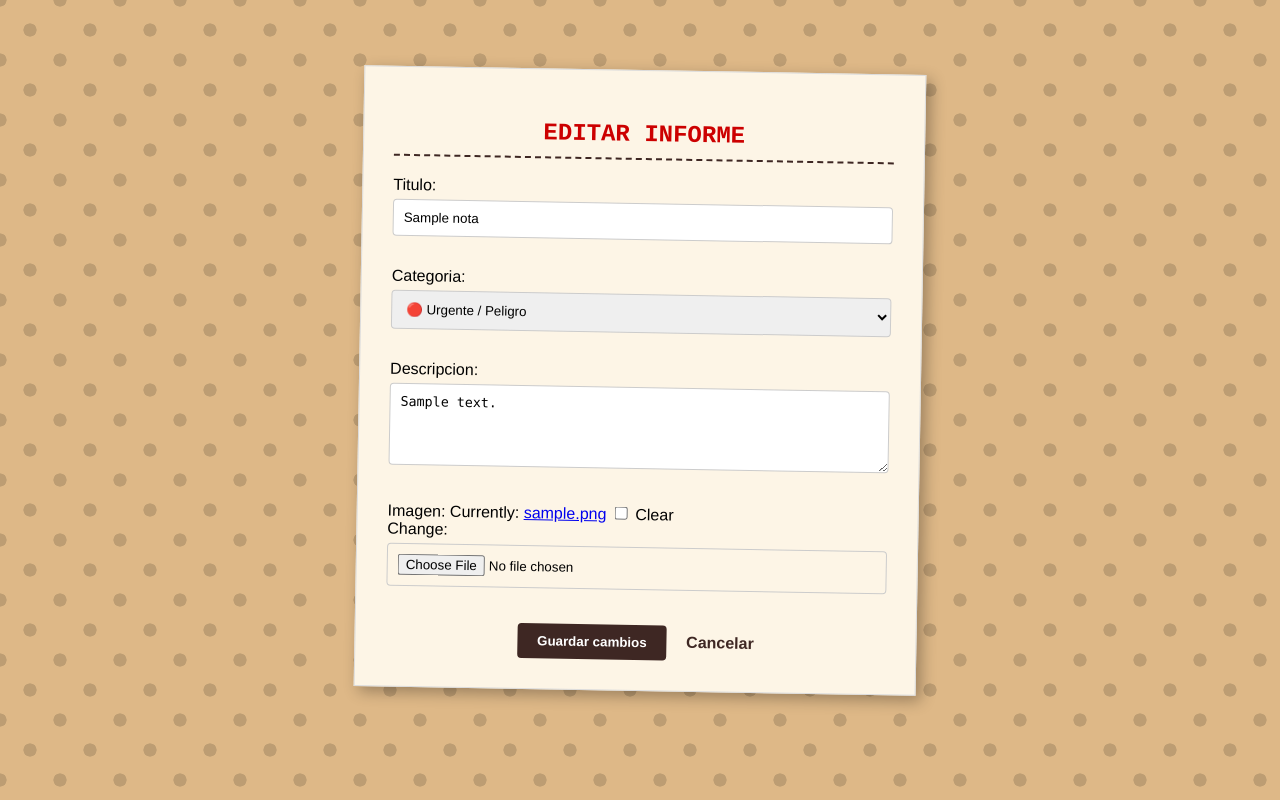
After one commit to Jeremias-Ponce/mural-denuncias-django, a Django app: page /editar/1/ in a window 1280 px wide. The commit adds this page. Run offline with Django 5.2, Linux system fonts and the light colour scheme; a user stored in the database is signed in; tables that the repository leaves empty hold one stand-in row (values such as "Sample post").

Commit message:
agregue niveles de accesos

```diff
--- /dev/null
+++ b/denuncias/templates/editar_nota.html
@@ -0,0 +1,67 @@
+{% load static %}
+<!DOCTYPE html>
+<html lang="es">
+<head>
+    <meta charset="UTF-8">
+    <meta name="viewport" content="width=device-width, initial-scale=1.0">
+    <title>Editar Denuncia</title>
+    <link rel="stylesheet" href="{% static 'denuncias/css/style.css' %}">
+    <style>
+        .contenedor-formulario {
+            max-width: 500px;
+            margin: 50px auto;
+            background-color: #fdf5e6;
+            padding: 30px;
+            box-shadow: 5px 5px 15px rgba(0,0,0,0.3);
+            transform: rotate(1deg);
+            border: 1px solid #dcdcdc;
+        }
+        .titulo-expediente {
+            color: #cc0000;
+            text-align: center;
+            font-family: 'Courier New', Courier, monospace;
+            border-bottom: 2px dashed #3e2723;
+            padding-bottom: 10px;
+            margin-bottom: 20px;
+        }
+        .form-input {
+            width: 100%;
+            padding: 10px;
+            margin-top: 5px;
+            margin-bottom: 15px;
+            border: 1px solid #ccc;
+            border-radius: 4px;
+            box-sizing: border-box;
+        }
+        .btn-enviar {
+            background-color: #3e2723;
+            color: white;
+            padding: 10px 20px;
+            border: none;
+            cursor: pointer;
+            font-weight: bold;
+            border-radius: 4px;
+        }
+        .btn-enviar:hover {
+            background-color: #cc0000;
+        }
+    </style>
+</head>
+<body>
+
+    <div class="contenedor-formulario">
+        <h2 class="titulo-expediente">EDITAR INFORME</h2>
+
+        <form method="POST" enctype="multipart/form-data">
+            {% csrf_token %}
+            {{ form.as_p }}
+
+            <div style="text-align: center; margin-top: 20px;">
+                <button type="submit" class="btn-enviar">Guardar cambios</button>
+                <a href="{% url 'tablero' %}" style="margin-left: 15px; color: #3e2723; text-decoration: none; font-weight: bold;">Cancelar</a>
+            </div>
+        </form>
+    </div>
+
+</body>
+</html>
--- a/denuncias/views.py
+++ b/denuncias/views.py
@@ -1,125 +1,97 @@
-from django.shortcuts import render, redirect, get_object_or_404
-from django.contrib.auth import login, authenticate, logout
+from django.contrib.auth import authenticate, login, logout
 from django.contrib.auth.decorators import login_required
 from django.contrib.auth.models import User
+from django.shortcuts import get_object_or_404, redirect, render
+
+from .forms import NotaForm, RegistroForm
 from .models import Nota
-from .forms import NotaForm, RegistroForm
 
-# =========================================================
-# 1. TABLERO PRINCIPAL (La pantalla de inicio)
-# =========================================================
-# @login_required es el "patovica". Si no iniciaste sesión, te patea al login.
-@login_required
+
 def tablero_principal(request):
-    # Le dice a la base de datos "Tráeme TODOS los papelitos de denuncias".
-    # El signo menos (-) en '-fecha_creacion' es para ordenarlos del más nuevo al más viejo.
+    """Lista pública de denuncias, ordenadas de más reciente a más antigua."""
     notas = Nota.objects.all().order_by('-fecha_creacion')
-
-    # Agarra esas notas, las envuelve en el diseño HTML y se las muestra al usuario.
     return render(request, 'tablero.html', {'notas': notas})
 
 
-# =========================================================
-# 2. CREAR UNA NUEVA NOTA
-# =========================================================
 @login_required
 def crear_nota(request):
-    # Si el método es POST (significa que el usuario presionó el botón "Enviar" en el HTML)
     if request.method == 'POST':
-        # Agarramos los datos que vienen en ese "sobre cerrado"
         form = NotaForm(request.POST, request.FILES)
-
-        # Verificamos que no haya trampas y los datos sean válidos
         if form.is_valid():
-            # commit=False significa: "Prepara la nota, pero haz una pausa, ¡aún no la guardes!"
             nota = form.save(commit=False)
-
-            # Durante la pausa, le estampamos la firma del usuario logueado en secreto por seguridad
             nota.usuario = request.user
-
-            # Ahora sí, la guardamos definitivamente en la base de datos
             nota.save()
-
-            # Lo redirigimos al tablero principal para que vea su nueva nota
             return redirect('tablero')
     else:
-        # Si el método es GET (el usuario recién entró a la página), le damos el formulario vacío
         form = NotaForm()
 
     return render(request, 'crear_nota.html', {'form': form})
 
 
-# =========================================================
-# 3. ELIMINAR NOTA PROPIA
-# =========================================================
+@login_required
+def editar_nota(request, nota_id):
+    nota = get_object_or_404(Nota, id=nota_id)
+
+    if nota.usuario != request.user:
+        return redirect('tablero')
+
+    if request.method == 'POST':
+        form = NotaForm(request.POST, request.FILES, instance=nota)
+        if form.is_valid():
+            form.save()
+            return redirect('tablero')
+    else:
+        form = NotaForm(instance=nota)
+
+    return render(request, 'editar_nota.html', {'form': form})
+
+
 @login_required
 def eliminar_nota(request, nota_id):
-    # get_object_or_404: Busca la nota por su número de ID. Si no existe, tira la página de Error 404.
     nota = get_object_or_404(Nota, id=nota_id)
 
-    # Control de Seguridad vital: Comparamos al creador de la nota con el usuario actual.
-    # Solo si coinciden (es decir, el usuario es el dueño original), se procede a borrarla.
     if nota.usuario == request.user:
         nota.delete()
 
-    # Devuelve al usuario a la pantalla principal
     return redirect('tablero')
 
 
-# =========================================================
-# 4. VISTAS DE CONTROL DE ACCESO (SISTEMA DE USUARIOS)
-# =========================================================
-
-# --- REGISTRO DE NUEVOS CIUDADANOS ---
 def registro_usuario(request):
-    # Preparamos el formulario personalizado
     form = RegistroForm(request.POST or None)
 
     if request.method == 'POST' and form.is_valid():
-        # Extraemos los datos limpios
         dni = form.cleaned_data['dni']
         password = form.cleaned_data['password']
-
-        # --- CÓDIGO NUEVO ---
-        # Atrapamos el correo que el usuario escribió
         email = form.cleaned_data['email']
 
-        # Le pasamos el email al creador de usuarios (fíjate que agregamos email=email adentro de los paréntesis)
-        user = User.objects.create_user(username=dni, email=email, password=password)
-        # --------------------
-
+        user = User.objects.create_user(
+            username=dni,
+            email=email,
+            password=password,
+        )
         login(request, user)
         return redirect('tablero')
 
     return render(request, 'registro.html', {'form': form})
 
 
-# --- INICIO DE SESIÓN (LOGIN) ---
 def login_usuario(request):
     error = None
+
     if request.method == 'POST':
-        # Agarramos lo que el usuario escribió en las cajitas de texto
         dni = request.POST.get('dni')
         password = request.POST.get('password')
-
-        # authenticate: Va a la base de datos a comprobar si ese DNI y contraseña coinciden
         user = authenticate(request, username=dni, password=password)
 
-        # Si el usuario existe y los datos están bien (no es None)
         if user is not None:
-            # Le da la tarjeta de acceso (sesión) y lo deja pasar al tablero
             login(request, user)
             return redirect('tablero')
 
-        # Si se equivocó, preparamos este mensaje de error para mostrarlo en el HTML
-        error = "DNI o contraseña incorrectos."
+        error = 'DNI o contraseña incorrectos.'
 
     return render(request, 'login.html', {'error': error})
 
 
-# --- CERRAR SESIÓN (LOGOUT) ---
 def logout_usuario(request):
-    # Destruye la sesión actual por seguridad
     logout(request)
-    # Lo devuelve a la pantalla de login
     return redirect('login')
--- a/tablero/urls.py
+++ b/tablero/urls.py
@@ -1,29 +1,48 @@
-from django.contrib import admin
-from django.urls import path
-from denuncias import views
 from django.conf import settings
 from django.conf.urls.static import static
+from django.contrib import admin
 from django.contrib.auth import views as auth_views
+from django.urls import path
+
+from denuncias import views
 
 urlpatterns = [
     path('admin/', admin.site.urls),
     path('', views.tablero_principal, name='tablero'),
     path('nueva-denuncia/', views.crear_nota, name='crear_nota'),
+    path('editar/<int:nota_id>/', views.editar_nota, name='editar_nota'),
     path('eliminar/<int:nota_id>/', views.eliminar_nota, name='eliminar_nota'),
     path('registro/', views.registro_usuario, name='registro'),
     path('login/', views.login_usuario, name='login'),
     path('logout/', views.logout_usuario, name='logout'),
-   # 1. La pantalla para pedir el correo
-    path('reset_password/', auth_views.PasswordResetView.as_view(template_name='recuperacion/password_reset_form.html'), name='password_reset'),
-
-    # 2. La pantalla que dice "Revisa tu bandeja de entrada"
-    path('reset_password_sent/', auth_views.PasswordResetDoneView.as_view(template_name='recuperacion/password_reset_done.html'), name='password_reset_done'),
-
-    # 3. La pantalla secreta donde el usuario escribe su nueva contraseña
-    path('reset/<uidb64>/<token>/', auth_views.PasswordResetConfirmView.as_view(template_name='recuperacion/password_reset_confirm.html'), name='password_reset_confirm'),
-
-    # 4. La pantalla que dice "Contraseña cambiada con éxito"
-    path('reset_password_complete/', auth_views.PasswordResetCompleteView.as_view(template_name='recuperacion/password_reset_complete.html'), name='password_reset_complete'),
+    path(
+        'reset_password/',
+        auth_views.PasswordResetView.as_view(
+            template_name='recuperacion/password_reset_form.html',
+        ),
+        name='password_reset',
+    ),
+    path(
+        'reset_password_sent/',
+        auth_views.PasswordResetDoneView.as_view(
+            template_name='recuperacion/password_reset_done.html',
+        ),
+        name='password_reset_done',
+    ),
+    path(
+        'reset/<uidb64>/<token>/',
+        auth_views.PasswordResetConfirmView.as_view(
+            template_name='recuperacion/password_reset_confirm.html',
+        ),
+        name='password_reset_confirm',
+    ),
+    path(
+        'reset_password_complete/',
+        auth_views.PasswordResetCompleteView.as_view(
+            template_name='recuperacion/password_reset_complete.html',
+        ),
+        name='password_reset_complete',
+    ),
 ]
 
 if settings.DEBUG:
```
Also changed, not shown: denuncias/templates/tablero.html (+25 -6 lines).
